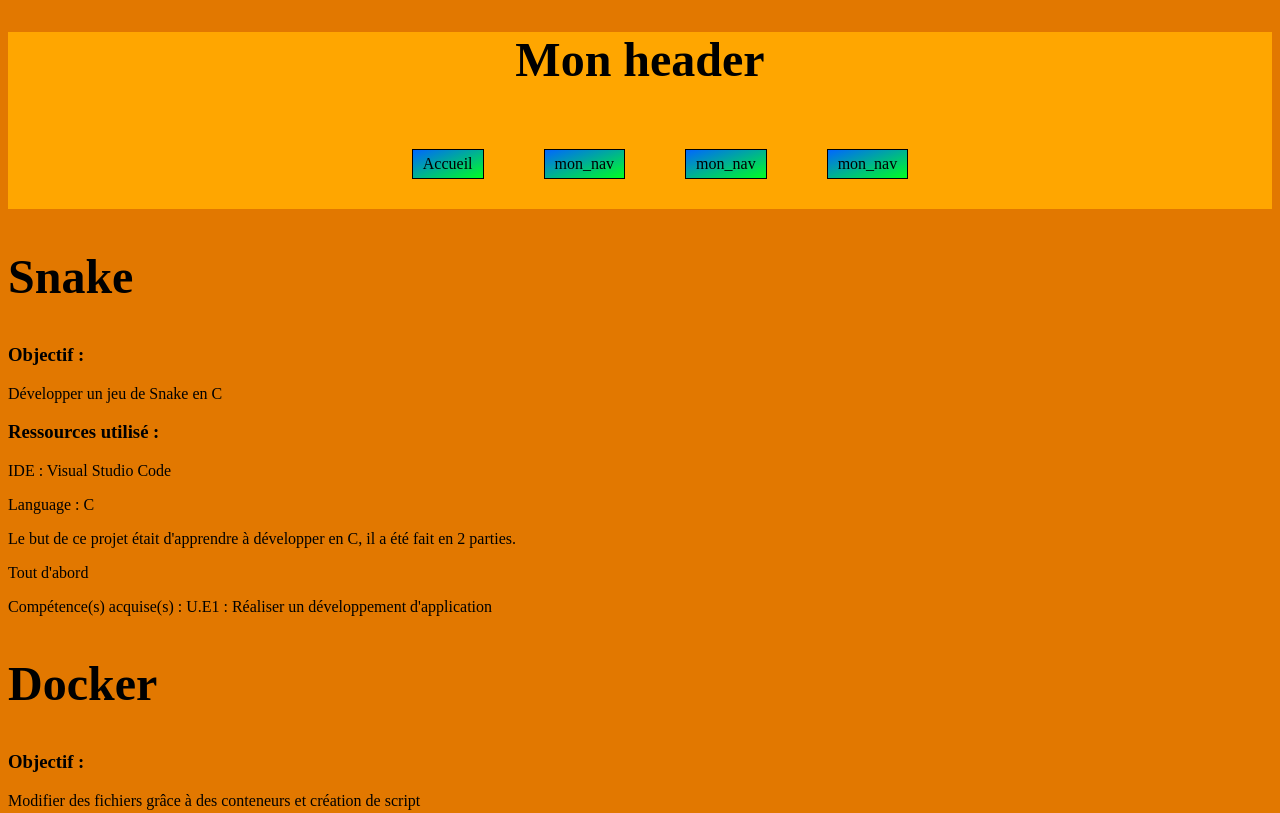
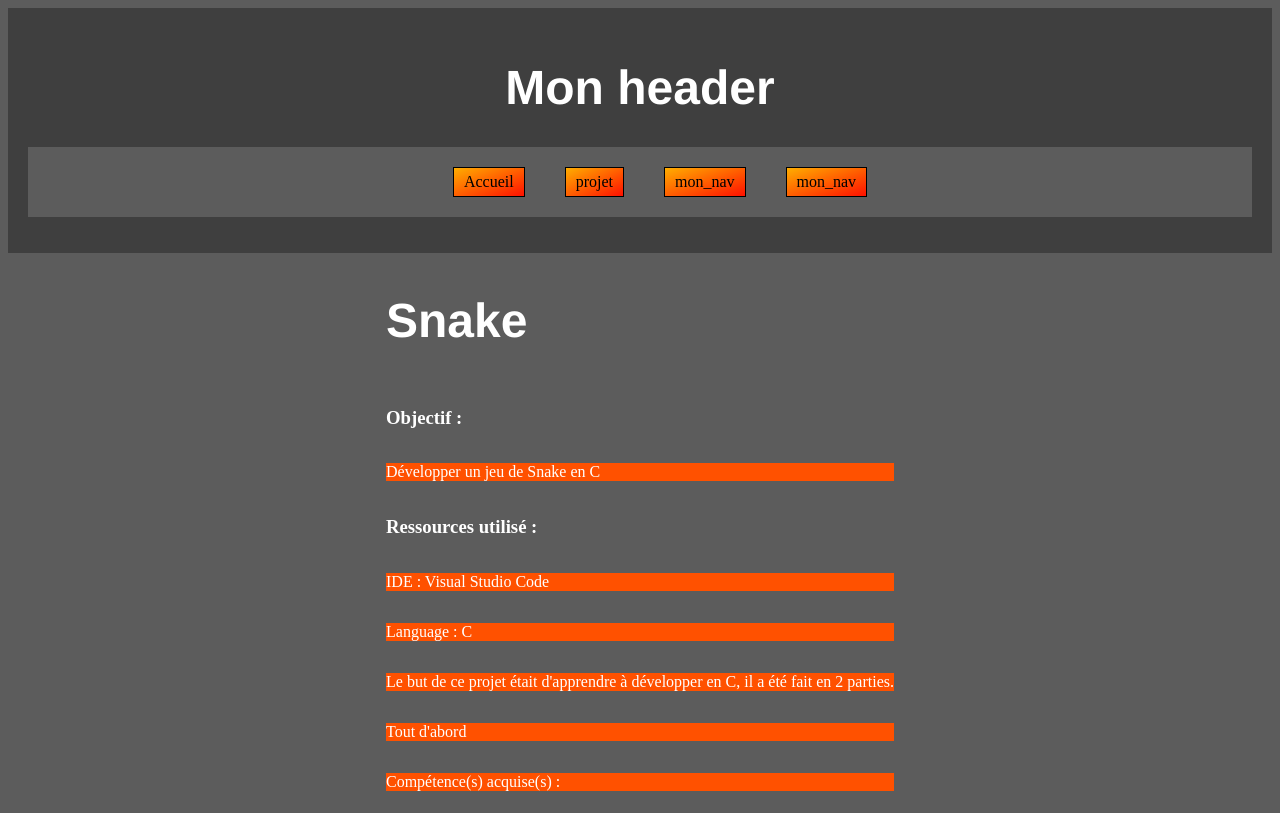
Before and after one commit to Julien-Lefrancois/Julien-Lefrancois-portfolio, a plain HTML site: page projet.html in a window 1280 px wide. Shown: the top 813 px of the page. Drawn offline with Linux system fonts and the light colour scheme.

Commit message:
changement design

```diff
--- a/projet.html
+++ b/projet.html
@@ -17,7 +17,7 @@
             <nav>
                 <ul>
                     <li><a href="index.html">Accueil</a></li>
-                    <li><a>mon_nav</a></li>
+                    <li><a href="projet.html">projet</a></li>
                     <li><a>mon_nav</a></li>
                     <li><a>mon_nav</a></li>
                 </ul>
@@ -39,7 +39,7 @@
 
                 <p>Tout d'abord</p>
 
-                <p>Compétence(s) acquise(s) : U.E1 : Réaliser un développement d'application</p>
+                <p>Compétence(s) acquise(s) : </p>
 
             </article>
 
--- a/style.css
+++ b/style.css
@@ -1,11 +1,13 @@
 body{
-    background-color: #e27800;
+    background-color: #5c5c5c;
+    color : white;
 }
 
 /* %%%%%%%%%%%%%%%%%%%%%%%%%%%%%%%%%%%%% HEADER %%%%%%%%%%%%%%%%%%%%%%%%%%%%%%%%%%%%% */
 header{
-    background-color: #ffa600;
-    color: black;
+    background-color: #3f3f3f;
+    color: white;
+    padding: 20px;
 }
 
 header h1{
@@ -22,13 +24,17 @@ nav ul{
 }
 
 nav ul li{
-    background :linear-gradient(to bottom right,#0066ff, #00ff22);
+    background :linear-gradient(to bottom right,#ffae00, #ff1100);
     color: black;
     text-decoration: none;
-    margin: 30px;
+    margin: 20px;
     padding: 5px 10px;
     border: solid black 1px;
     cursor:pointer;
+}
+
+nav ul{
+    background-color: #5c5c5c;
 }
 
 nav ul li a{
@@ -44,30 +50,29 @@ nav ul li:hover{
 /* %%%%%%%%%%%%%%%%%%%%%%%%%%%%%%%%%%%%% MAIN %%%%%%%%%%%%%%%%%%%%%%%%%%%%%%%%%%%%% */
 
 main{
-    background-color: burlywood;
+    background-color: #5c5c5c;
     padding: 20px;
 }
 
-/* article{
+article{
     display: flex;
-    padding: 5px;
+    flex-direction: column;
+    justify-self: center;
 }
 
 article p{
     display: flex;
-    width: 400px;
-    background-color: #ffa600;
-    padding: 30px;
-    margin: 20px;
-} */
+    background-color: #ff5100;
+}
 
 h1{
     font-size: 3em;
+    font-family: 'Franklin Gothic Medium', 'Arial Narrow', Arial, sans-serif;
 }
 
 /* %%%%%%%%%%%%%%%%%%%%%%%%%%%%%%%%%%%%% FOOTER %%%%%%%%%%%%%%%%%%%%%%%%%%%%%%%%%%%%% */
 
 footer{
-    background-color: #ffa600;
+    background-color: #3f3f3f;
     height: 300px;
 }
```
Also changed, not shown: index.html (+1 -1 lines).
